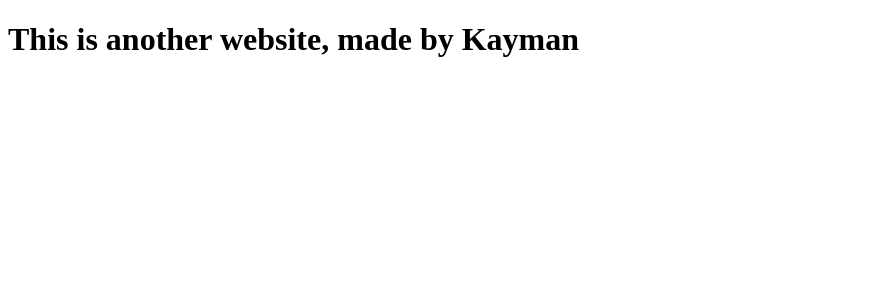
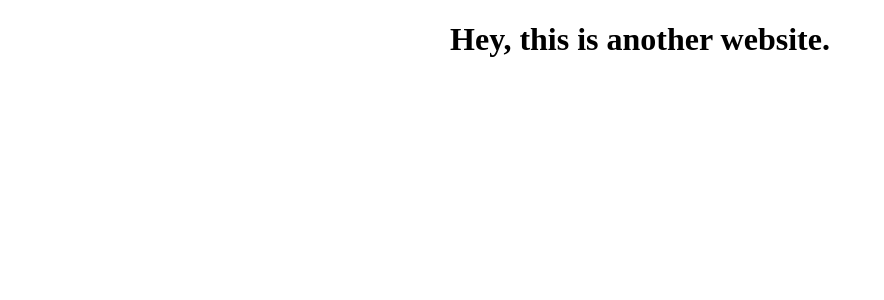
Before and after one commit to kaymanb/another-website, a React (Create React App) app: page / in a window 1280 px wide. Shown: the top 300 px of the page, without its empty margins (0-884 px from the left). Built offline with nearby package versions, Linux system fonts and the light colour scheme.

Commit message:
Use styled-components

```diff
--- a/package.json
+++ b/package.json
@@ -6,7 +6,8 @@
   "dependencies": {
     "react": "^16.2.0",
     "react-dom": "^16.2.0",
-    "react-scripts-ts": "2.8.0"
+    "react-scripts-ts": "2.8.0",
+    "styled-components": "^2.3.0"
   },
   "scripts": {
     "start": "react-scripts-ts start",
--- a/src/App.tsx
+++ b/src/App.tsx
@@ -1,11 +1,16 @@
 import * as React from "react";
+import styled from "styled-components";
+
+const Title = styled.h1`
+  text-align: center;
+`;
 
 interface AppProps {
-  name: string;
+  greeting: string;
 }
 
 const App = (props: AppProps) => (
-  <h1>This is another website, made by {props.name}</h1>
+  <Title>{props.greeting}, this is another website.</Title>
 );
 
 export default App;
--- a/src/index.tsx
+++ b/src/index.tsx
@@ -3,7 +3,7 @@ import * as ReactDOM from "react-dom";
 import App from "./App";
 import registerServiceWorker from "./registerServiceWorker";
 
-ReactDOM.render(<App name="Kayman" />, document.getElementById(
+ReactDOM.render(<App greeting="Hey" />, document.getElementById(
   "root"
 ) as HTMLElement);
 registerServiceWorker();
```
Also changed, not shown: 2 other files (tests, documents, lock files or other folders).
